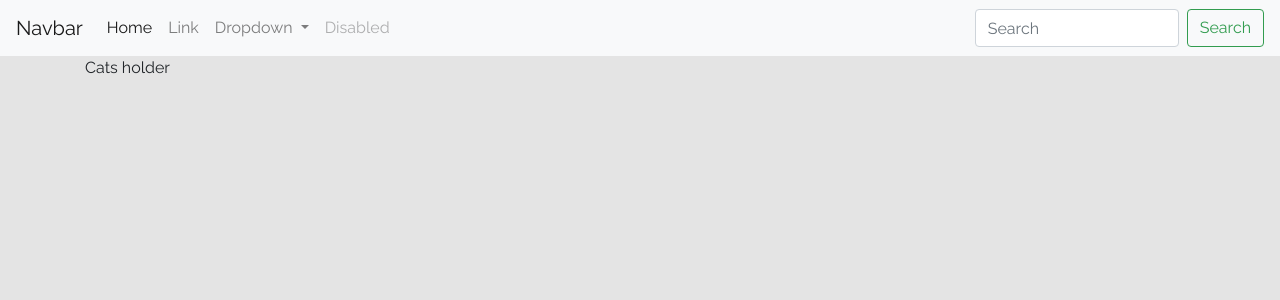
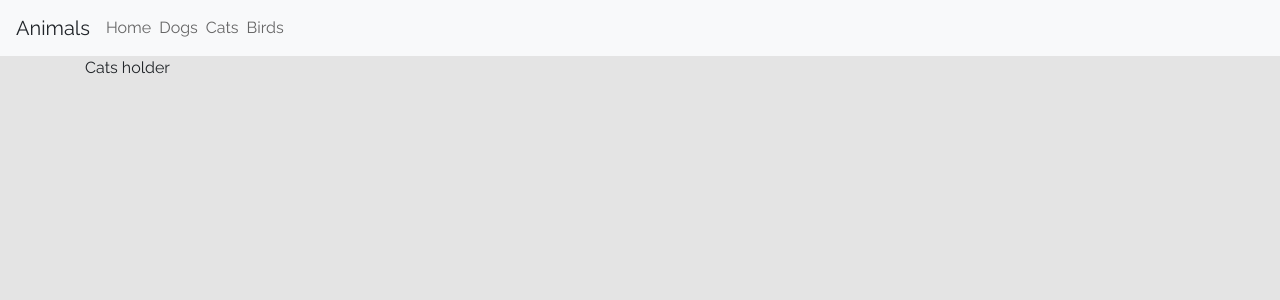
Before and after one commit to toshetoo/VueJSMovieApp, a Vue app: page /#/Cats in a window 1280 px wide. Shown: the top 300 px of the page. Built offline with nearby package versions, Linux system fonts and the light colour scheme; what vue-moment would draw is missing.

Commit message:
Fix navigation

```diff
--- a/src/components/shared/Navigation.vue
+++ b/src/components/shared/Navigation.vue
@@ -1,6 +1,6 @@
 <template>
 <nav class="navbar navbar-expand-lg navbar-light bg-light">
-  <a class="navbar-brand" href="#">Navbar</a>
+  <a class="navbar-brand">Animals</a>
   <button class="navbar-toggler" type="button" data-toggle="collapse" data-target="#navbarSupportedContent"
     aria-controls="navbarSupportedContent" aria-expanded="false" aria-label="Toggle navigation">
     <span class="navbar-toggler-icon"></span>
@@ -8,31 +8,19 @@
 
   <div class="collapse navbar-collapse" id="navbarSupportedContent">
     <ul class="navbar-nav mr-auto">
-      <li class="nav-item active">
-        <a class="nav-link" href="#">Home <span class="sr-only">(current)</span></a>
+      <li class="nav-item active mr-2">
+        <router-link to="/Home">Home</router-link>
+      </li>
+      <li class="nav-item mr-2">
+        <router-link to="/Dogs">Dogs</router-link>
+      </li>
+      <li class="nav-item mr-2">
+        <router-link to="/Cats">Cats</router-link>
       </li>
       <li class="nav-item">
-        <a class="nav-link" href="#">Link</a>
-      </li>
-      <li class="nav-item dropdown">
-        <a class="nav-link dropdown-toggle" href="#" id="navbarDropdown" role="button" data-toggle="dropdown" aria-haspopup="true" aria-expanded="false">
-          Dropdown
-        </a>
-        <div class="dropdown-menu" aria-labelledby="navbarDropdown">
-          <a class="dropdown-item" href="#">Action</a>
-          <a class="dropdown-item" href="#">Another action</a>
-          <div class="dropdown-divider"></div>
-          <a class="dropdown-item" href="#">Something else here</a>
-        </div>
-      </li>
-      <li class="nav-item">
-        <a class="nav-link disabled" href="#">Disabled</a>
+        <router-link to="/Birds">Birds</router-link>
       </li>
     </ul>
-    <form class="form-inline my-2 my-lg-0">
-      <input class="form-control mr-sm-2" type="search" placeholder="Search" aria-label="Search">
-      <button class="btn btn-outline-success my-2 my-sm-0" type="submit">Search</button>
-    </form>
   </div>
 </nav>
 </template>
```
